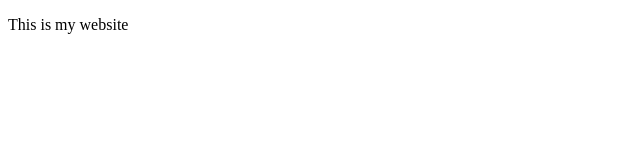
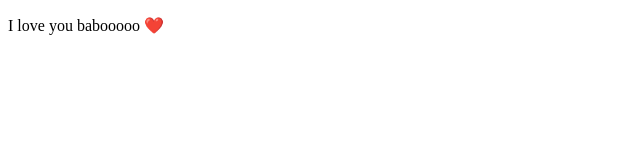
Before and after one commit to shivamraval28/shivamraval28.github.io, a plain HTML site: page index.html in a window 1280 px wide. Shown: the full height of the page, 0-640 px from the left. Drawn offline with Linux system fonts and the light colour scheme.

Commit message:
second commit

```diff
--- a/index.html
+++ b/index.html
@@ -6,6 +6,6 @@
     <title>Home</title>
 </head>
 <body>
-    <p>This is my website</p>
+    <p>I love you babooooo ❤️</p>
 </body>
 </html>
```
